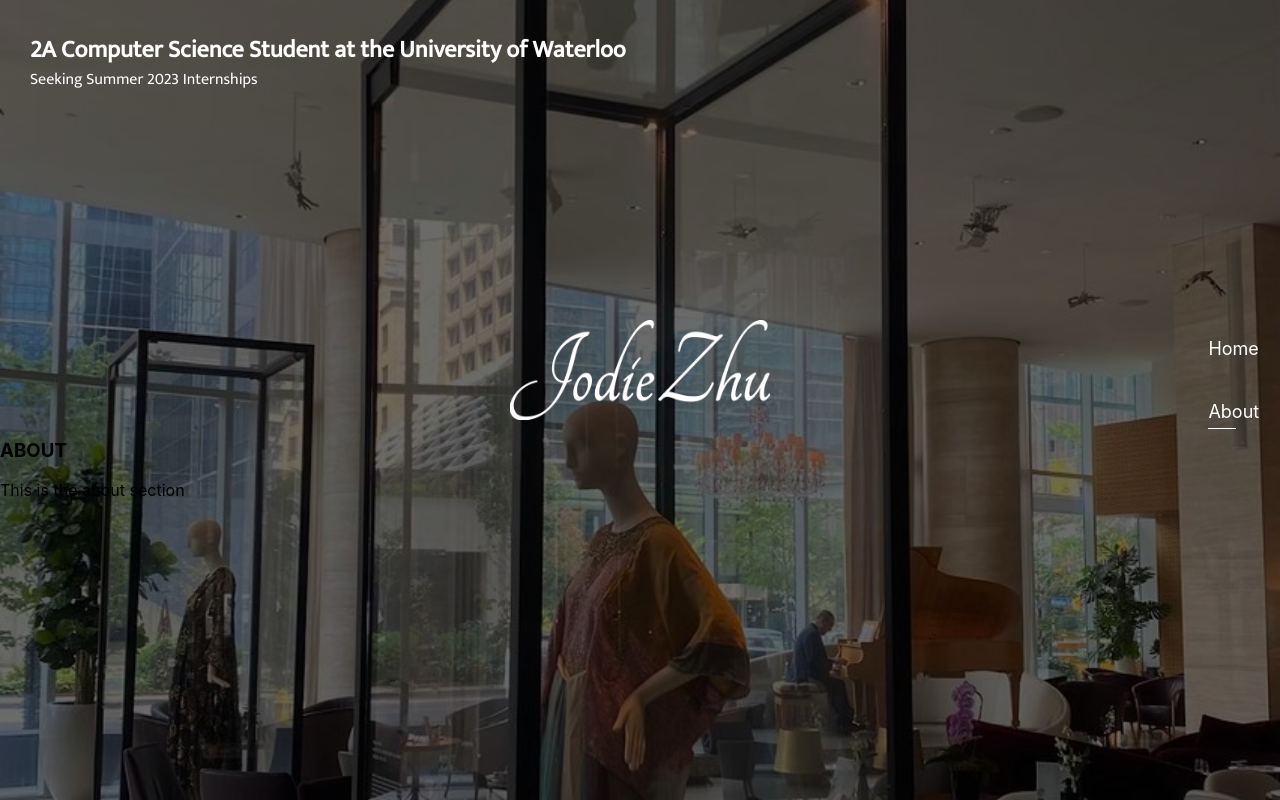
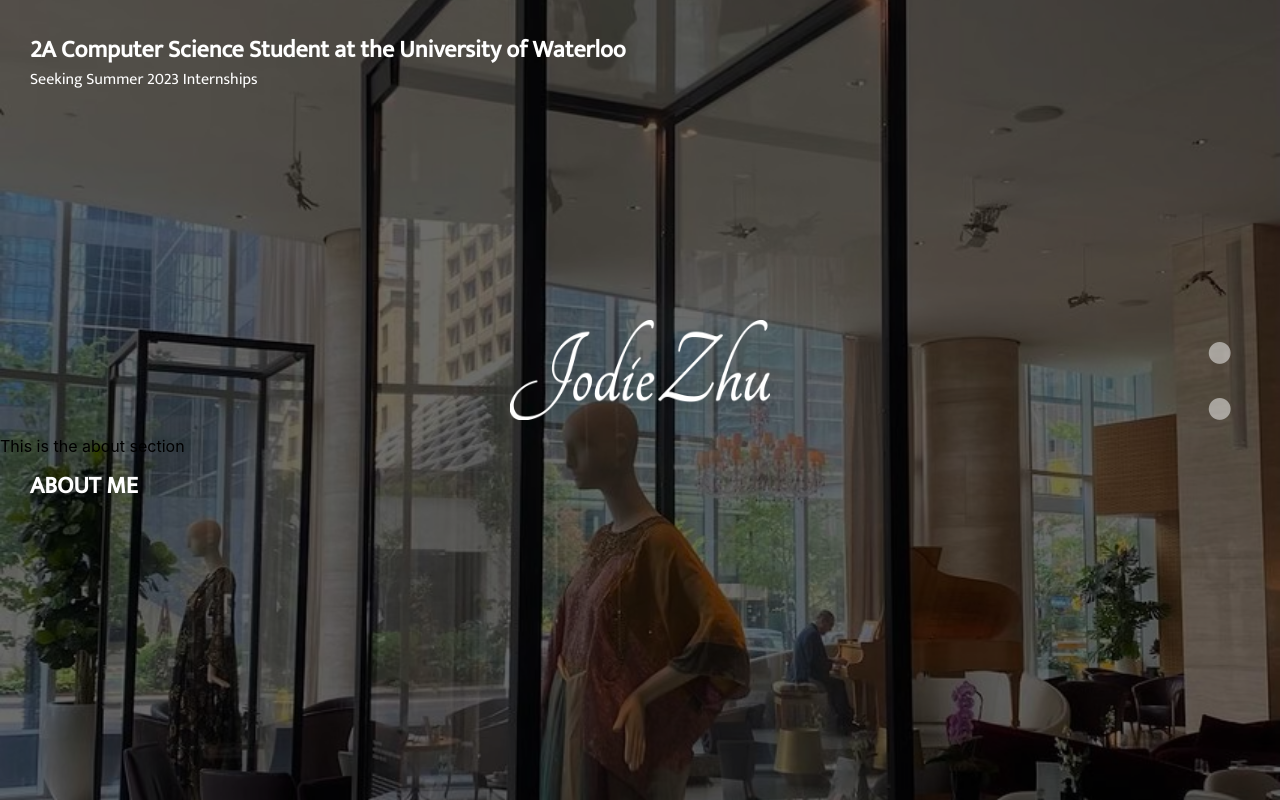
Before and after one commit to jodiezhuu/portfoliowebsiteV2, a React (Create React App) app: page / in a window 1280 px wide. Shown: the top 800 px of the page. Built offline with nearby package versions, Linux system fonts and the light colour scheme.

Commit message:
nav bar design

```diff
--- a/src/nav/Nav.css
+++ b/src/nav/Nav.css
@@ -1,11 +1,9 @@
-
 
 nav {
 	width: 5%;
+	color: white;
 	position: fixed;
 	z-index: 10;
-	padding: 1.2em 0;
-	color: white;
 	background-color: var(--darkAccent);
     display: flex;
     flex-direction: column;
@@ -13,33 +11,35 @@ nav {
     margin-left: auto;
 	right: 0;
 	float: right;
-	margin-right: 2%;
+	margin-right: 1px;
 	vertical-align: middle;
 	padding-top: 25%;
+	border-radius: 50%;
 }
 
 nav span {
-	font-size: 18px;
+	font-size: 70px;
 	border-bottom: 1px solid transparent;
-	transition: border-bottom 0.2s ease;
-	transition-delay: 0.25s;
-	margin: 1em;
-	padding-bottom: 0.3em;
+	opacity: 0.5;
+	margin: -15px;
 }
 
 nav span:hover {
 	cursor: pointer;
-	border-bottom: 1px solid white;
+	fill: white;
+	opacity: 1;
 }
 
 nav span:hover i {
 	color: gold;
+	opacity: 1;
 }
 
 nav span.activeClass i {
 	color: gold;
+	opacity: 1;
 }
 
 nav span.activeClass {
-	border-bottom-color: var(--lightAccent);
+	fill: white;
 }
--- a/src/nav/navLinks.js
+++ b/src/nav/navLinks.js
@@ -1,4 +1,4 @@
 export const navLinks = [
-	{ navLinkId: 'Home', scrollToId: 'homeContainer' },
-	{ navLinkId: 'About', scrollToId: 'aboutContainer' }
+	{ navLinkId: '•', scrollToId: 'homeContainer'},
+	{ navLinkId: '•', scrollToId: 'aboutContainer'}
 ];
--- /dev/null
+++ b/src/pages/About.css
@@ -0,0 +1,15 @@
+.header{
+    padding-top: 10px;
+    padding-left: 30px;
+    color: white;
+    z-index: 1;
+    position: static;
+    font-family: 'Mukta', sans-serif;
+    text-align: center;
+}
+
+body{
+    background-color: black;
+    min-height: 975px;
+    position: static;
+}
--- a/src/pages/About.js
+++ b/src/pages/About.js
@@ -1,6 +1,6 @@
 import React from 'react';
 import { useNav } from '../customHooks/useNav';
-import { useParams } from 'react-router-dom';
+import './About.css'
 
 export default function About() {
 
@@ -9,7 +9,7 @@ export default function About() {
 	return (
 		<section ref={aboutRef} id='aboutContainer'>
 			<div>
-				<h3>ABOUT</h3>
+				<h1 className='header'>ABOUT ME</h1>
 				<p>This is the about section</p>
 			</div>
 		</section>
```
